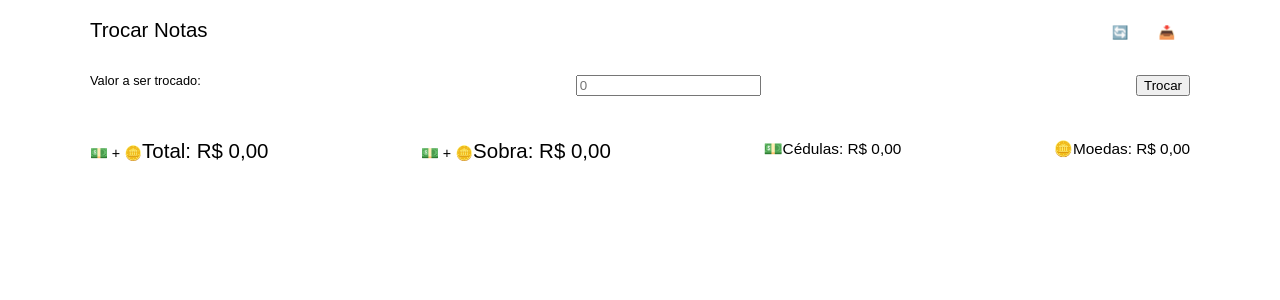
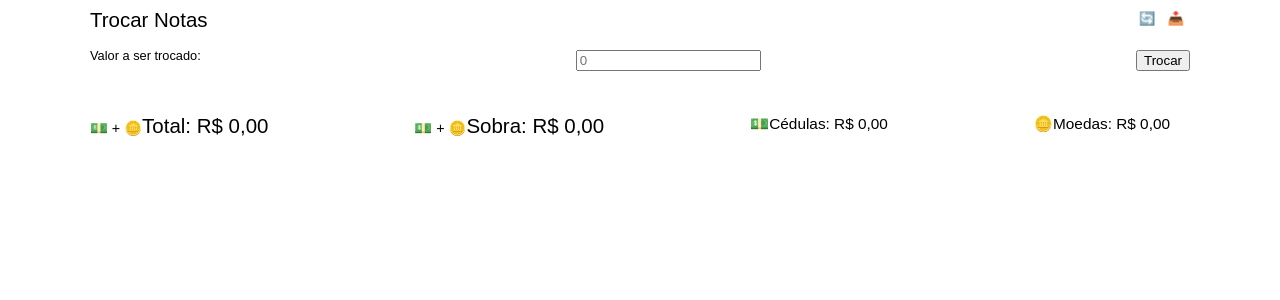
Before and after one commit to carloshatus/calculate-bills, a SvelteKit app: page /trocar-notas in a window 1280 px wide. Shown: the top 300 px of the page. Built offline with nearby package versions, Linux system fonts and the light colour scheme.

Commit message:
fix: adjust redirect page

```diff
--- a/src/routes/+page.svelte
+++ b/src/routes/+page.svelte
@@ -300,6 +300,7 @@
 
 	.total {
 		margin-top: 25px;
+		padding-right: 70px;
 	}
 
 	.total > h1 {
--- a/src/routes/trocar-notas/+page.svelte
+++ b/src/routes/trocar-notas/+page.svelte
@@ -152,11 +152,6 @@
 		font-size: 1.6em;
 	}
 
-	a {
-		text-decoration: none;
-		color: inherit;
-	}
-
 	.container {
 		font-family: sans-serif;
 		font-size: 0.8em;
@@ -183,6 +178,7 @@
 
 	.total {
 		margin-top: 25px;
+		padding-right: 70px;
 	}
 
 	.total > h1 {
@@ -201,27 +197,6 @@
 		margin-bottom: 15px;
 	}
 
-	.observations h2 {
-		font-family: sans-serif;
-		font-size: 1.2em;
-	}
-
-	header h1,
-	.name-page {
-		font-family: sans-serif;
-		padding: 10px 0px;
-		font-size: 1.6em;
-	}
-
-	.name-page {
-		max-width: 80em;
-	}
-
-	botton button,
-	header button {
-		padding: 15px;
-	}
-
 	header .container {
 		padding: 0px;
 	}
@@ -229,22 +204,6 @@
 	.transparent {
 		border: none;
 		background-color: transparent;
-	}
-
-	.observation {
-		width: 80%;
-	}
-
-	.observations {
-		justify-content: flex-start;
-	}
-
-	.observations > div {
-		flex-grow: 1;
-	}
-
-	.side-button {
-		justify-content: flex-start;
 	}
 
 	.onlyprint {
--- a/static/404.html
+++ b/static/404.html
@@ -5,10 +5,7 @@
     <meta charset="utf-8" />
     <title>Redirecting...</title>
     <script>
-        // Get the current path
         const path = window.location.pathname;
-
-        // Redirect to the root and pass the path as a query parameter
         window.location.replace(`/?redirect=${encodeURIComponent(path)}`);
     </script>
 </head>
--- a/svelte.config.js
+++ b/svelte.config.js
@@ -5,14 +5,9 @@ const dev = process.argv.includes('dev');
 
 /** @type {import('@sveltejs/kit').Config} */
 const config = {
-	// Consult https://kit.svelte.dev/docs/integrations#preprocessors
-	// for more information about preprocessors
 	preprocess: vitePreprocess(),
 
 	kit: {
-		// adapter-auto only supports some environments, see https://kit.svelte.dev/docs/adapter-auto for a list.
-		// If your environment is not supported or you settled on a specific environment, switch out the adapter.
-		// See https://kit.svelte.dev/docs/adapters for more information about adapters.
 		adapter: adapter({
 			fallback: '404.html'
 		}),
```
